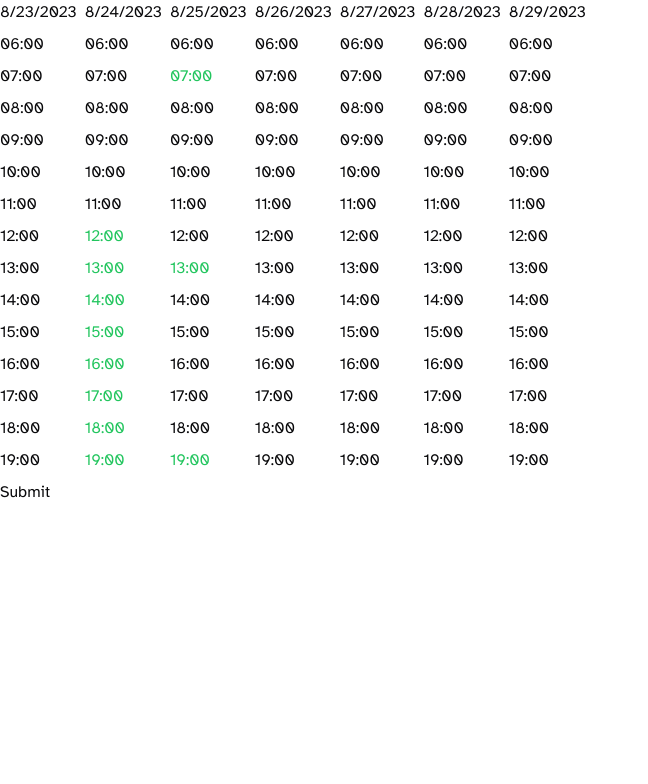
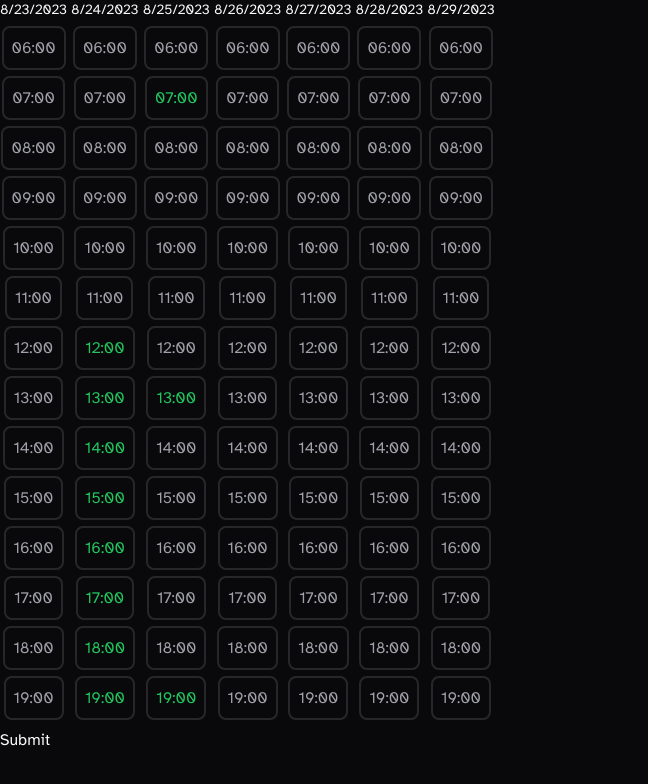
Before and after one commit to Pseudorizer/group-check, a React (Vite) app: page / in a window 1280 px wide. Shown: the top 784 px of the page, without its empty margins (0-648 px from the left). Built offline with nearby package versions, Linux system fonts and the light colour scheme.

Commit message:
add some basic styling

```diff
--- a/src/App.tsx
+++ b/src/App.tsx
@@ -1,5 +1,5 @@
 import { cn, makeDayKey, range } from '@/lib/utils.ts';
-import { MouseDownContext } from '@/context/MouseDownContext.tsx';
+import { MouseDownContext } from '@/contexts/MouseDownContext.tsx';
 
 // The ranges themselves will be generated from the range data - start, end, step
 // A users time selection will be stored as an array of ids
@@ -141,20 +141,23 @@ const App = ({ timeRange, days, selections }: Props) => {
 
   return (
     <div className={cn('flex flex-col gap-2')}>
-      <div className={cn('flex select-none gap-2')}>
+      <div className={cn('flex select-none gap-1')}>
         {days.map((day) => (
-          <div key={day.getTime()} className={cn('flex flex-col gap-2')}>
-            <div>{day.toLocaleDateString()}</div>
+          <div
+            key={day.getTime()}
+            className={cn('flex flex-col items-center gap-1.5')}
+          >
+            <div className={cn('text-sm')}>{day.toLocaleDateString()}</div>
             {hours.map((hour) => {
               const dayKey = makeDayKey(day);
               const isHighlighted = highlighted[dayKey]?.includes(hour.id);
               const mappedSelection = mappedSelections[dayKey]?.[hour.id];
 
               return (
-                <div
+                <button
                   className={cn(
-                    'select-none',
-                    isHighlighted ? 'text-red-500' : null,
+                    'hover: select-none rounded-lg border-2 p-2 text-zinc-400 hover:cursor-pointer hover:bg-zinc-700',
+                    isHighlighted ? 'bg-zinc-800 text-zinc-100' : null,
                     mappedSelection ? 'text-green-500' : null,
                   )}
                   key={`${dayKey}:${hour.id}`}
@@ -163,7 +166,7 @@ const App = ({ timeRange, days, selections }: Props) => {
                   title={mappedSelection?.users.join(', ') ?? ''}
                 >
                   {hour.time}
-                </div>
+                </button>
               );
             })}
           </div>
--- /dev/null
+++ b/src/contexts/ThemeContext.tsx
@@ -0,0 +1,71 @@
+import { createContext, useContext, useEffect, useState } from 'react';
+
+type ThemeProviderProps = {
+  children: React.ReactNode;
+  defaultTheme?: string;
+  storageKey?: string;
+};
+
+type ThemeProviderState = {
+  theme: string;
+  setTheme: (theme: string) => void;
+};
+
+const initialState = {
+  theme: 'system',
+  setTheme: () => null,
+};
+
+const ThemeProviderContext = createContext<ThemeProviderState>(initialState);
+
+export function ThemeProvider({
+  children,
+  defaultTheme = 'system',
+  storageKey = 'vite-ui-theme',
+  ...props
+}: ThemeProviderProps) {
+  const [theme, setTheme] = useState(
+    () => localStorage.getItem(storageKey) || defaultTheme,
+  );
+
+  useEffect(() => {
+    const root = window.document.documentElement;
+
+    root.classList.remove('light', 'dark');
+
+    if (theme === 'system') {
+      const systemTheme = window.matchMedia('(prefers-color-scheme: dark)')
+        .matches
+        ? 'dark'
+        : 'light';
+
+      root.classList.add(systemTheme);
+      return;
+    }
+
+    root.classList.add(theme);
+  }, [theme]);
+
+  const value = {
+    theme,
+    setTheme: (theme: string) => {
+      localStorage.setItem(storageKey, theme);
+      setTheme(theme);
+    },
+  };
+
+  return (
+    <ThemeProviderContext.Provider {...props} value={value}>
+      {children}
+    </ThemeProviderContext.Provider>
+  );
+}
+
+export const useTheme = () => {
+  const context = useContext(ThemeProviderContext);
+
+  if (context === undefined)
+    throw new Error('useTheme must be used within a ThemeProvider');
+
+  return context;
+};
--- a/src/main.tsx
+++ b/src/main.tsx
@@ -2,13 +2,15 @@ import * as React from 'react';
 import * as ReactDOM from 'react-dom/client';
 import App from './App.tsx';
 import './index.css';
-import { MouseDownProvider } from './context/MouseDownContext.tsx';
+import { MouseDownProvider } from '@/contexts/MouseDownContext.tsx';
+import { ThemeProvider } from '@/contexts/ThemeContext.tsx';
 import dayjs from 'dayjs';
 
 const now = dayjs();
 
 ReactDOM.createRoot(document.getElementById('root')!).render(
   <React.StrictMode>
+    <ThemeProvider defaultTheme="dark">
       <MouseDownProvider>
         <App
           timeRange={{ start: 6, end: 19, step: 60 }}
@@ -47,5 +49,6 @@ ReactDOM.createRoot(document.getElementById('root')!).render(
           ]}
         />
       </MouseDownProvider>
+    </ThemeProvider>
   </React.StrictMode>,
 );
```
Also changed, not shown: src/contexts/MouseDownContext.tsx (renamed from src/context/MouseDownContext.tsx). Lines whose indentation alone changed are shown as unchanged.
